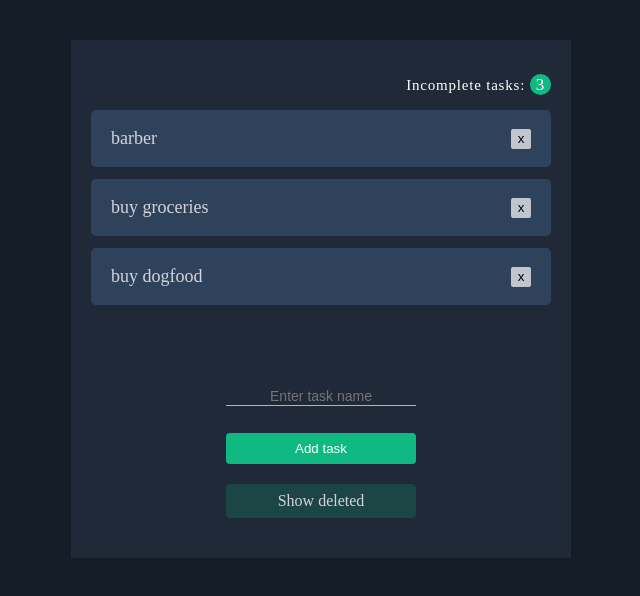
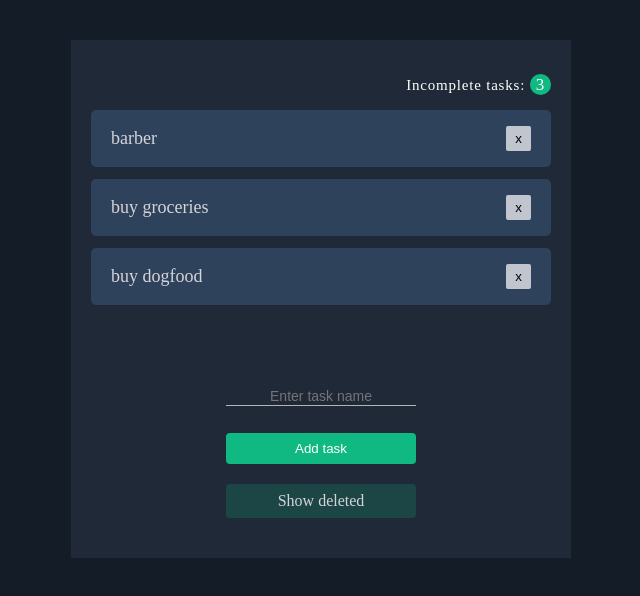
Before and after one commit to Gurmis/VUE---OpenLab1---ToDoList, a Vue app: page / in a window 1280 px wide. Shown: the top 596 px of the page, without its empty margins (319-959 px from the left). Built offline with nearby package versions, Linux system fonts and the light colour scheme.

Commit message:
font awesome installed

```diff
--- a/package.json
+++ b/package.json
@@ -6,6 +6,11 @@
     "build": "vite build"
   },
   "dependencies": {
+    "@fortawesome/fontawesome-svg-core": "^6.3.0",
+    "@fortawesome/free-brands-svg-icons": "^6.3.0",
+    "@fortawesome/free-regular-svg-icons": "^6.3.0",
+    "@fortawesome/free-solid-svg-icons": "^6.3.0",
+    "@fortawesome/vue-fontawesome": "^3.0.3",
     "axios": "^1.2.3",
     "mitt": "^3.0.0",
     "vue": "^3.0.4",
--- a/src/components/Task.vue
+++ b/src/components/Task.vue
@@ -36,8 +36,8 @@
     text-align: start;
   }
   button {
-    width: 20px;
-    height: 20px;
+    width: 25px;
+    height: 25px;
     margin-left: auto;
     background: rgba(255, 255, 255, 0.703);
     border: none;
```
Also changed, not shown: 1 other file (tests, documents, lock files or other folders).
